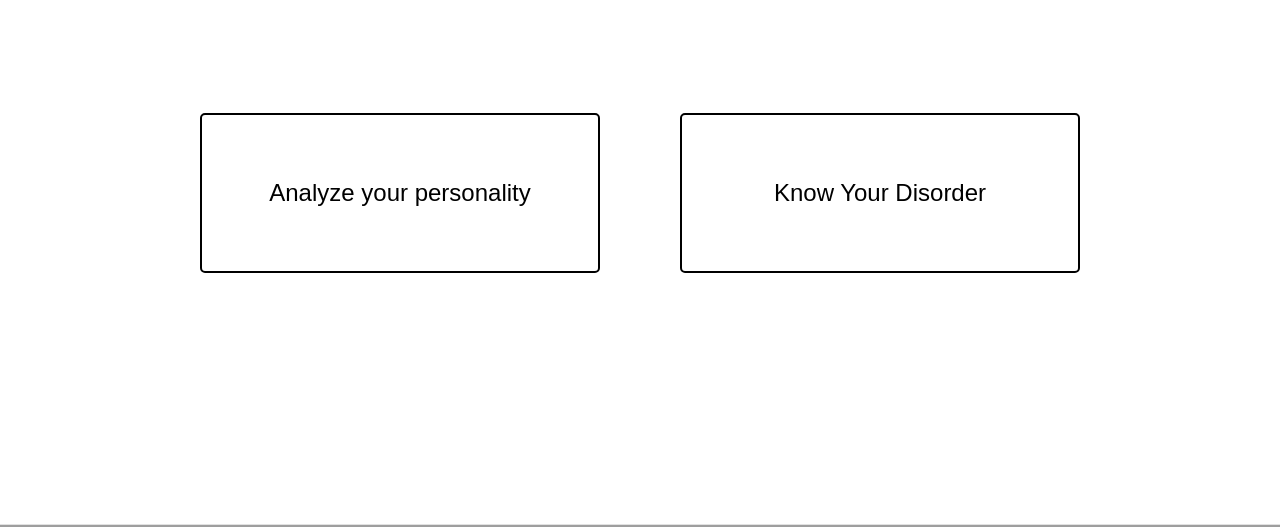
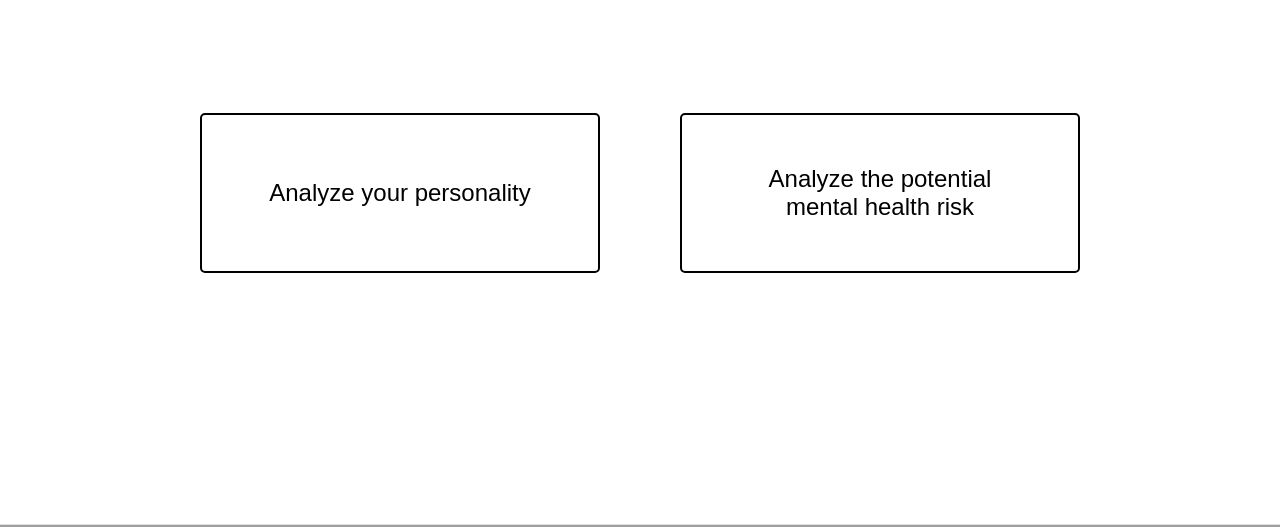
Before and after one commit to Vignesh1625/SAMAM_MentalPeace, a plain HTML site: page templates/Page2.html in a window 1280 px wide. Shown: the part 122-649 px from the top of the page. Drawn offline with Linux system fonts and the light colour scheme; grey boxes are pictures that could not be loaded; a web font is replaced by a local one.

Commit message:
b change

```diff
--- a/templates/Page2.html
+++ b/templates/Page2.html
@@ -74,7 +74,7 @@
 
         <div class="container">
             <a href="/character_form"><button type="button">Analyze your personality</button></a>
-            <a href="/disorder_form"><button type="button">Know Your Disorder</button></a>
+            <a href="/disorder_form"><button type="button">Analyze the potential mental health risk</button></a>
         </div><br><br><br>
         <footer>
             <div class="footer">
```
